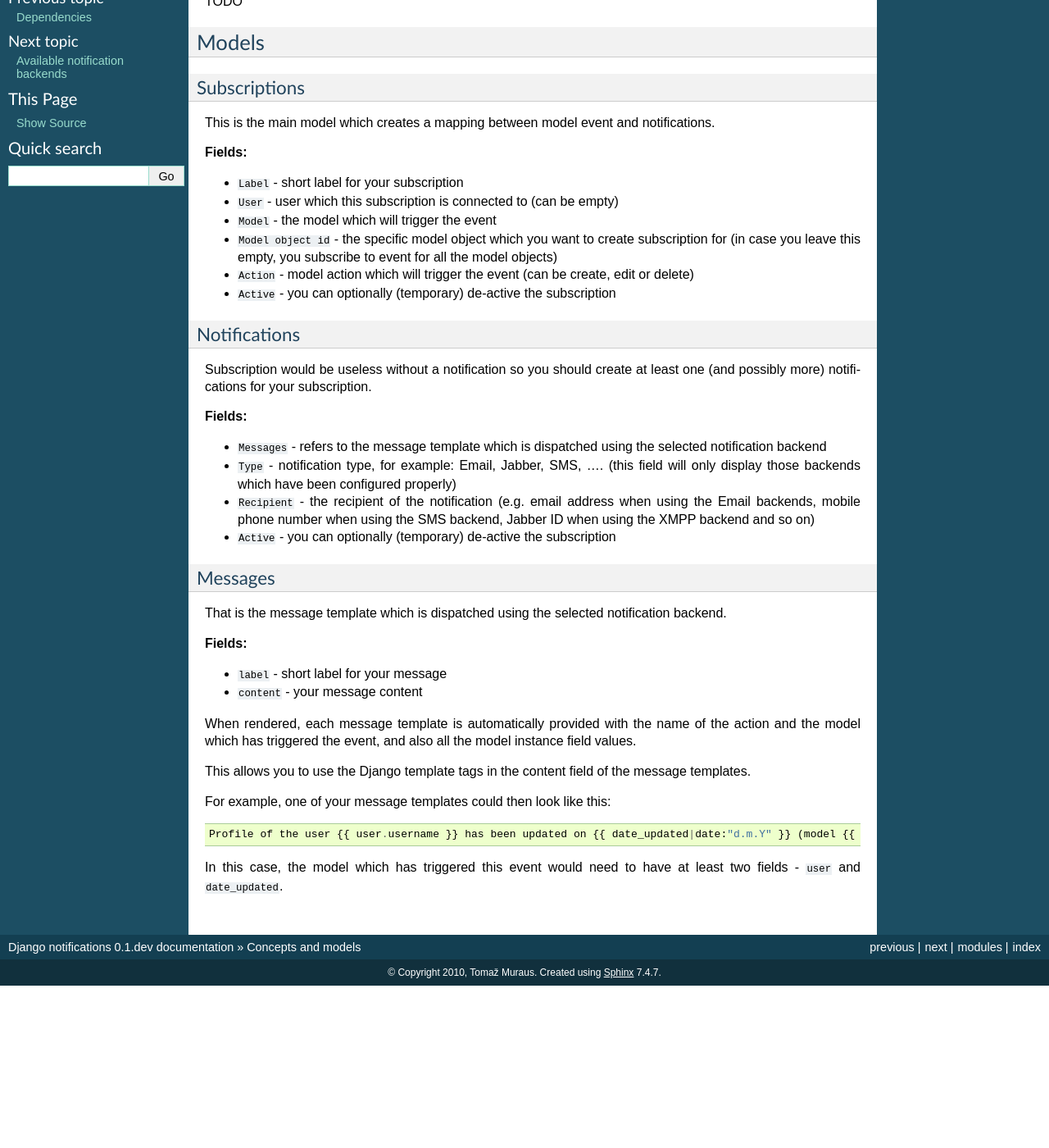
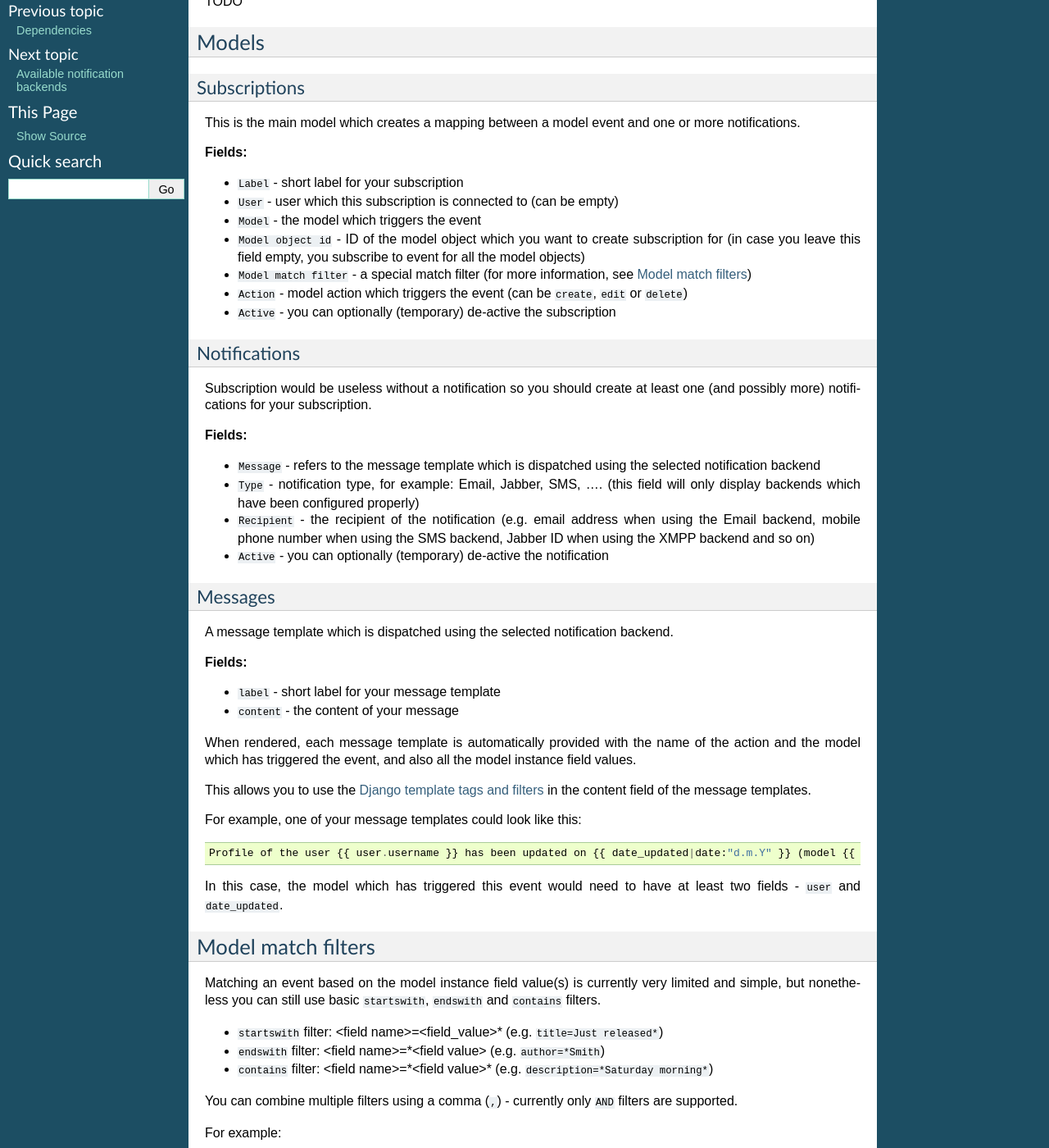
Before and after one commit to Kami/django-notifications, a Sphinx documentation site: the page built from docs/source/concepts_and_models.rst, in a window 1280 px wide and 1400 px high, scrolled down 194 px. Shown: the whole window at 82% size. Built offline with Sphinx 7.4.7, drawn with Linux system fonts in a browser that asks for light colours; before the commit the page ends 1396 px from its top, so only the background shows below that; some of the changed text lies outside the part shown.

Commit message:
Updated docs

```diff
--- a/docs/source/concepts_and_models.rst
+++ b/docs/source/concepts_and_models.rst
@@ -13,48 +13,68 @@
 ~~~~~~~
 
 Subscriptions
---------------
+-------------
 
-This is the main model which creates a mapping between model event and notifications.
+This is the main model which creates a mapping between a model event and one or more notifications.
 
 **Fields:**
 
 - ``Label`` - short label for your subscription
 - ``User`` - user which this subscription is connected to (can be empty)
-- ``Model`` - the model which will trigger the event
-- ``Model object id`` - the specific model object which you want to create subscription for (in case you leave this empty, you subscribe to event for all the model objects)
-- ``Action`` - model action which will trigger the event (can be create, edit or delete)
+- ``Model`` - the model which triggers the event
+- ``Model object id`` - ID of the model object which you want to create subscription for (in case you leave this field empty, you subscribe to event for all the model objects)
+- ``Model match filter`` - a special match filter (for more information, see :ref:`concepts_and_models-match_filters`)
+- ``Action`` - model action which triggers the event (can be ``create``, ``edit`` or ``delete``)
 - ``Active`` - you can optionally (temporary) de-active the subscription
 
 Notifications
---------------
+-------------
 
 Subscription would be useless without a notification so you should create at least one (and possibly more) notifications for your subscription.
 
 **Fields:**
 
-- ``Messages`` - refers to the message template which is dispatched using the selected notification backend
-- ``Type`` - notification type, for example: Email, Jabber, SMS, .... (this field will only display those backends which have been configured properly)
-- ``Recipient`` - the recipient of the notification (e.g. email address when using the Email backends, mobile phone number when using the SMS backend, Jabber ID when using the XMPP backend and so on)
-- ``Active`` - you can optionally (temporary) de-active the subscription
-
+- ``Message`` - refers to the message template which is dispatched using the selected notification backend
+- ``Type`` - notification type, for example: Email, Jabber, SMS, .... (this field will only display backends which have been configured properly)
+- ``Recipient`` - the recipient of the notification (e.g. email address when using the Email backend, mobile phone number when using the SMS backend, Jabber ID when using the XMPP backend and so on)
+- ``Active`` - you can optionally (temporary) de-active the notification
 
 Messages
----------
+--------
 
-That is the message template which is dispatched using the selected notification backend.
+A message template which is dispatched using the selected notification backend.
 
 **Fields:**
 
-- ``label`` - short label for your message
-- ``content`` - your message content
+- ``label`` - short label for your message template
+- ``content`` - the content of your message
 
 When rendered, each message template is automatically provided with the name of the action and the model which has triggered the event, and also all the model instance field values.
 
-This allows you to use the Django template tags in the content field of the message templates.
+This allows you to use the `Django template tags and filters`_ in the content field of the message templates.
 
-For example, one of your message templates could then look like this::
+For example, one of your message templates could look like this::
 
   Profile of the user {{ user.username }} has been updated on {{ date_updated|date:"d.m.Y" }} (model {{ model }}, action {{ action }})
 
 In this case, the model which has triggered this event would need to have at least two fields - ``user`` and ``date_updated``.
+
+.. _concepts_and_models-match_filters:
+
+Model match filters
+~~~~~~~~~~~~~~~~~~~
+
+Matching an event based on the model instance field value(s) is currently very limited and simple, but nonetheless you can still use basic ``startswith``, ``endswith`` and ``contains`` filters.
+
+- ``startswith`` filter: <field name>=<field_value>* (e.g. ``title=Just released*``)
+- ``endswith`` filter: <field name>=*<field value> (e.g. ``author=*Smith``)
+- ``contains`` filter: <field name>=*<field value>* (e.g. ``description=*Saturday morning*``)
+
+You can combine multiple filters using a comma (``,``) - currently only ``AND`` filters are supported.
+
+For example:
+
+- ``title=*Apache*,enabled=True`` - this would match a defined model instance which ``title`` field contains a string ``Apache`` **AND** the ``enabled`` field has a value of ``True``.
+- ``status=sent,author=Tomaz,content=*committed*`` - this would match a defined model instance which ``status`` field has a value of ``sent`` **AND** the ``author`` field has a value of ``Tomaz`` **AND**  the ``content`` field contains a string ``committed``.
+
+.. _Django template tags and filters: http://docs.djangoproject.com/en/dev/ref/templates/builtins/
```
